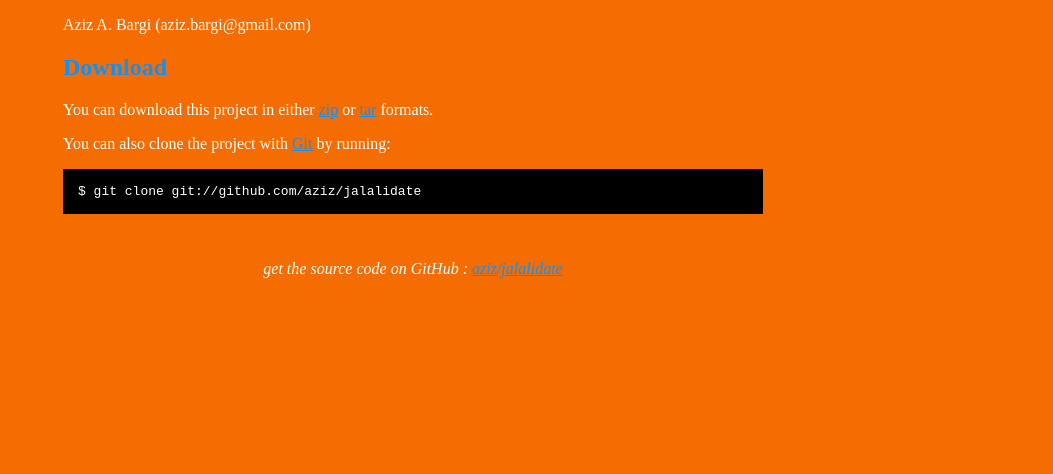
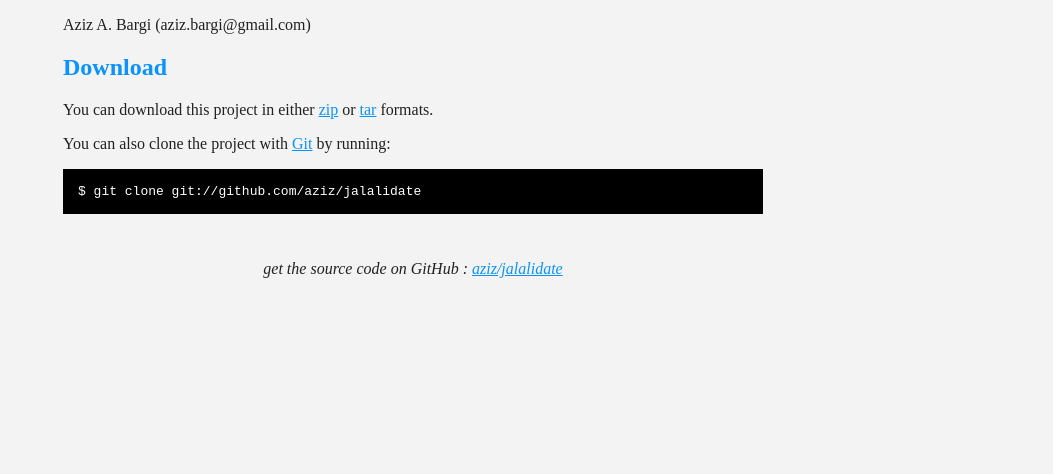
Before and after one commit to aziz/jalalidate, a plain HTML site: page index.html in a window 1280 px wide. Shown: the part 326-800 px from the top of the page, without its empty margins (227-1280 px from the left). Drawn offline with Linux system fonts and the light colour scheme.

Commit message:
small changes in CSS

```diff
--- a/index.html
+++ b/index.html
@@ -10,9 +10,9 @@
 	<style type="text/css">
 		body {
   		margin-top: 1.0em;
-  		background-color: #f56d00;
+  		background-color: #f3f3f3;
 		  font-family: "Helvetica,Arial,FreeSans";
-  		color: #ffffff;
+  		color: #212121;
     }
     #container {
       margin: 0 auto;
```
